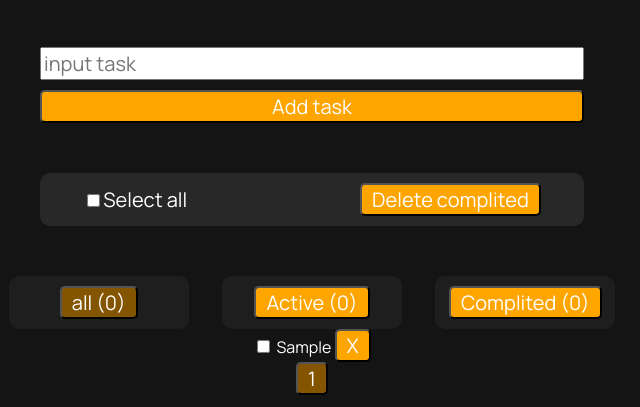
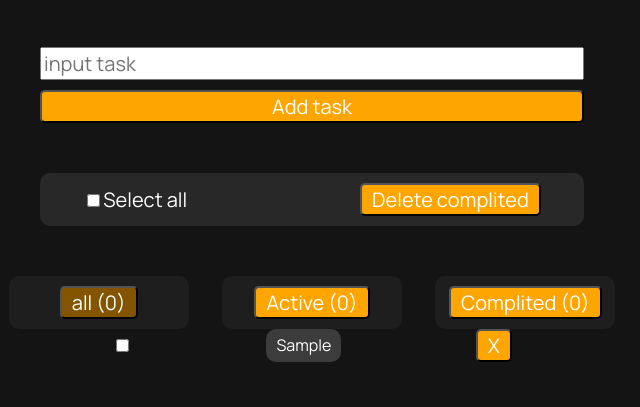
Before and after one commit to d3npl1s/vb-23-todo, a plain HTML site: page frontend/index.html in a window 1280 px wide. Both pictures are taken after typing "Sample" into the empty fields and a click on the button "Add task". Shown: the part 393-800 px from the top of the page, without its empty margins (328-968 px from the left). Drawn offline with Linux system fonts and the light colour scheme.

Commit message:
fifth func

```diff
--- a/frontend/script.js
+++ b/frontend/script.js
@@ -3,10 +3,11 @@
 const addTaskInput = document.getElementById('addtask_input');
 const allEventsDiv = document.querySelector('.all_tasks');
 const buttonSelectAll = document.getElementById('buttonSelectAll');
-const buttonAllTasks = document.getElementById('button_all_tasks');
-const buttonActiveTasks = document.getElementById('button_active_tasks');
-const buttonComplitedTasks = document.getElementById('button_complited_tasks');
+const buttonFilterAllTasks = document.getElementById('button_all_tasks');
+const buttonFilterActiveTasks = document.getElementById('button_active_tasks');
+const buttonFilterComplitedTasks = document.getElementById('button_complited_tasks');
 const buttonDeleteComplited = document.getElementById('button_delete_complited');
+const sectionFilterTasks = document.querySelector('.files');
 const pagination = document.getElementById('pagination');
 
 const FILTER_ALL = "all";
@@ -44,15 +45,32 @@
     setPagination();
 
     let AllTasks = '';
+
+    switch(filterType){
+        case(FILTER_ALL):
             getTasksForCurrentPage().forEach((task) => {
-        const tag = `<div data-id="${task.id}">
+            const tag = `<div class="render_" data-id="${task.id}">
                 <input type="checkbox" ${task.isComplited ? 'checked' : ''} name="" id="">
                 <input class="redTask" maxlength = "250" autocomplete="off" data-id="edit-task-input" hidden>
-            <span data-id="text-task">${task.text}</span>
+                <span data-id="text-task" class="render_span">${task.text}</span>
                 <button class="button_delete_onetask" data-id="button_delete_onetask">X</button>
             </div>`;
             AllTasks += tag;
         })
+        case(FILTER_ACTIVE):
+
+    }
+
+    // if(filterType === FILTER_ALL) {getTasksForCurrentPage().forEach((task) => {
+    //         const tag = `<div class="render_" data-id="${task.id}">
+    //             <input type="checkbox" ${task.isComplited ? 'checked' : ''} name="" id="">
+    //             <input class="redTask" maxlength = "250" autocomplete="off" data-id="edit-task-input" hidden>
+    //             <span data-id="text-task" class="render_span">${task.text}</span>
+    //             <button class="button_delete_onetask" data-id="button_delete_onetask">X</button>
+    //         </div>`;
+    //         AllTasks += tag;
+    //     })
+    // }
     allEventsDiv.innerHTML = AllTasks;
 };
 
@@ -117,36 +135,36 @@
 
 
 const setStyleForOnFilter = () => {
-    buttonAllTasks.classList.remove(CLASS_ACTIVE);
-    buttonActiveTasks.classList.remove(CLASS_ACTIVE);
-    buttonComplitedTasks.classList.remove(CLASS_ACTIVE);
+    buttonFilterAllTasks.classList.remove(CLASS_ACTIVE);
+    buttonFilterActiveTasks.classList.remove(CLASS_ACTIVE);
+    buttonFilterComplitedTasks.classList.remove(CLASS_ACTIVE);
 
-    if(filterType === FILTER_ALL) buttonAllTasks.classList.add(CLASS_ACTIVE);
-    if(filterType === FILTER_ACTIVE) buttonActiveTasks.classList.add(CLASS_ACTIVE);
-    if(filterType === FILTER_COMPLITED) buttonComplitedTasks.classList.add(CLASS_ACTIVE);
+    if(filterType === FILTER_ALL) buttonFilterAllTasks.classList.add(CLASS_ACTIVE);
+    if(filterType === FILTER_ACTIVE) buttonFilterActiveTasks.classList.add(CLASS_ACTIVE);
+    if(filterType === FILTER_COMPLITED) buttonFilterComplitedTasks.classList.add(CLASS_ACTIVE);
 };
 
 
 const removeDisabledFromButtons = () => {
     buttonSelectAll.removeAttribute(DISABLED);
     buttonDeleteComplited.removeAttribute(DISABLED);
-    buttonAllTasks.removeAttribute(DISABLED);
-    buttonComplitedTasks.removeAttribute(DISABLED);
-    buttonActiveTasks.removeAttribute(DISABLED);
+    buttonFilterAllTasks.removeAttribute(DISABLED);
+    buttonFilterComplitedTasks.removeAttribute(DISABLED);
+    buttonFilterActiveTasks.removeAttribute(DISABLED);
 };
 
 const setDisabledForButtons = () => {
     buttonSelectAll.setAttribute(DISABLED, DISABLED);
     buttonDeleteComplited.setAttribute(DISABLED, DISABLED);
-    buttonAllTasks.setAttribute(DISABLED, DISABLED);
-    buttonComplitedTasks.setAttribute(DISABLED, DISABLED);
-    buttonActiveTasks.setAttribute(DISABLED, DISABLED);
+    buttonFilterAllTasks.setAttribute(DISABLED, DISABLED);
+    buttonFilterComplitedTasks.setAttribute(DISABLED, DISABLED);
+    buttonFilterActiveTasks.setAttribute(DISABLED, DISABLED);
 }
 
 const setStyleForEmptyArray = () => {
-    buttonAllTasks.classList.remove(CLASS_ACTIVE);
-    buttonActiveTasks.classList.remove(CLASS_ACTIVE);
-    buttonComplitedTasks.classList.remove(CLASS_ACTIVE);
+    buttonFilterAllTasks.classList.remove(CLASS_ACTIVE);
+    buttonFilterActiveTasks.classList.remove(CLASS_ACTIVE);
+    buttonFilterComplitedTasks.classList.remove(CLASS_ACTIVE);
 };
 
 const onClickSelectAll = () => {
@@ -227,11 +245,31 @@
     if(currentPage > lastPage) currentPage = lastPage;
 };
 
+const onClickSelectFilter = (event) => {
+    const tag = event.target;
+    if(tag.tagName !== BUTTON){
+        return;
+    }
+    if(tag.id === 'button_all_tasks'){
+        filterType = FILTER_ALL;
+    }
+    if(tag.id === 'button_active_tasks') {
+        filterType = FILTER_ACTIVE;
+
+    }
+    if(tag.id === 'button_complited_tasks') {
+        filterType = FILTER_COMPLITED;
+    }
+    setStyleForOnFilter();
+    render();
+}
+
 
 buttonSelectAll.addEventListener('click', onClickSelectAll);
 buttonDeleteComplited.addEventListener('click', onClickDeleteComplited);
 allEventsDiv.addEventListener('dblclick', onDblClickListTask);
 allEventsDiv.addEventListener('keyup', onKeyUpSaveEditTask);
 pagination.addEventListener('click', onClickPagination);
+sectionFilterTasks.addEventListener('click', onClickSelectFilter);
 
 render();
--- a/frontend/style.css
+++ b/frontend/style.css
@@ -130,10 +130,24 @@
     display: flex;
     flex-direction: column;
     align-items: center;
+    height: 200px;
+    gap: 5px;
+}
+
+.render_{
+    display: flex;
+    justify-content: space-between;
+    width: 25em;
 }
 
 .active{
     background-color: rgb(131, 85, 0);
+}
+
+.render_span{
+    background-color: rgb(60, 60, 60);
+    padding: 5px 10px;
+    border-radius: 10px;
 }
 
 button:disabled {
```
Also changed, not shown: frontend/index.html (+0 -1 lines). Lines whose indentation alone changed are shown as unchanged.
